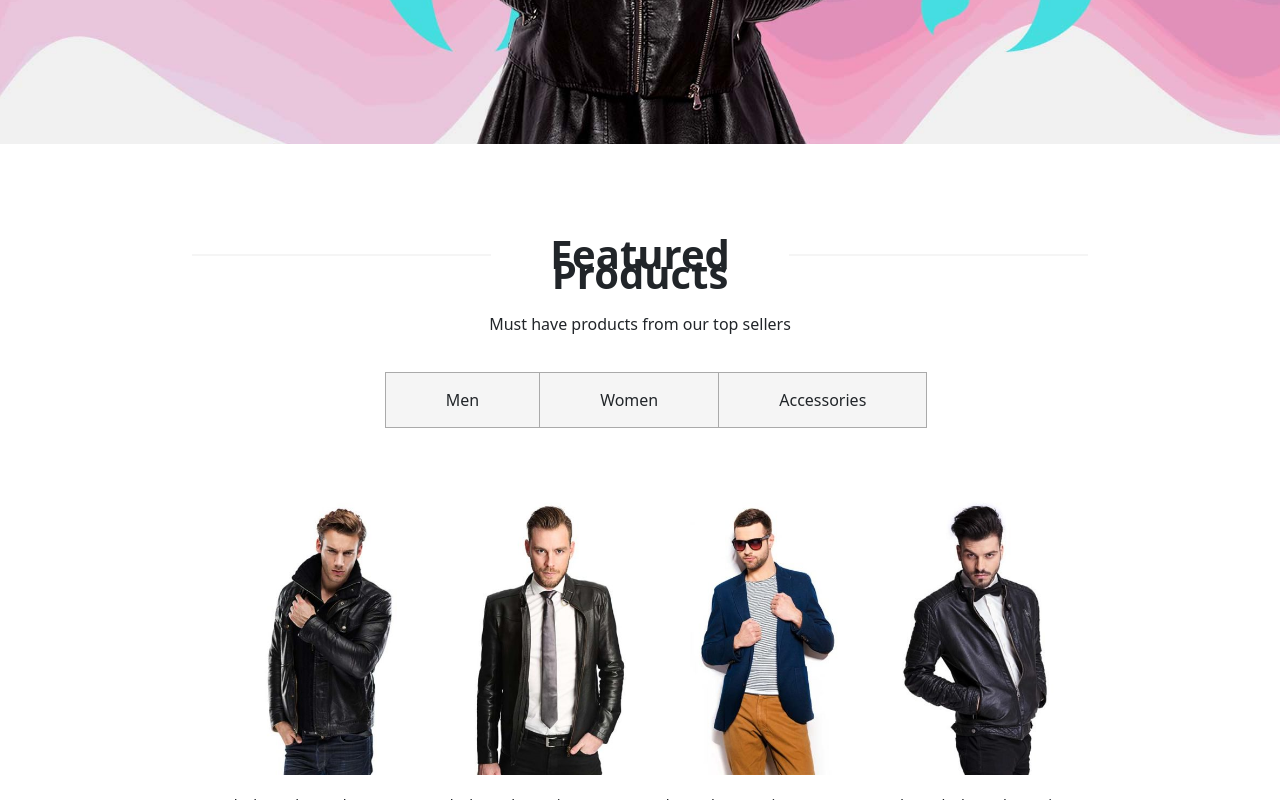
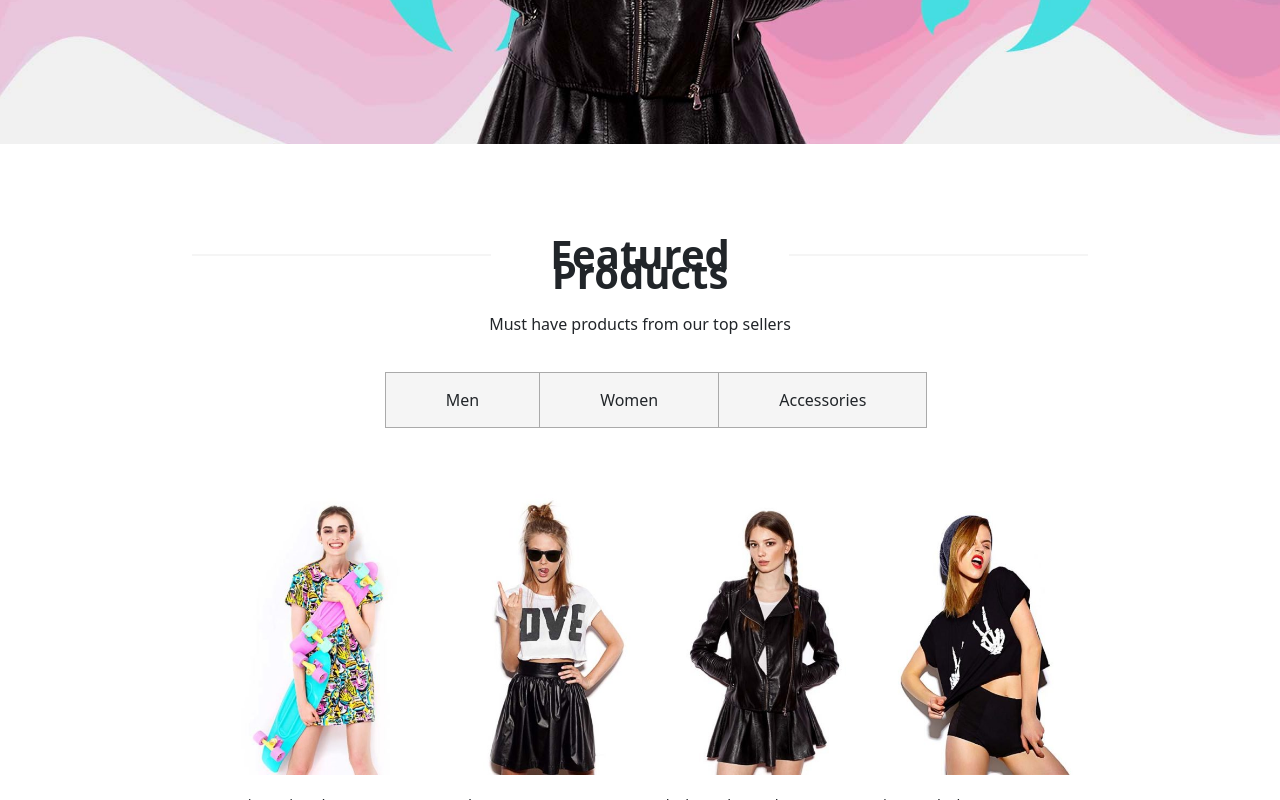
Before and after one commit to Titho93/proj-html-vuejs, a Vue app: page / in a window 1280 px wide. Both pictures are taken after a click on the item "Women". Shown: the part 657-1457 px from the top of the page. Built offline with nearby package versions, Linux system fonts and the light colour scheme.

Commit message:
[add]category in Products

```diff
--- a/src/components/Header.vue
+++ b/src/components/Header.vue
@@ -27,9 +27,12 @@ export default {
 
 <style lang="scss" scoped>
 
+@use '../scss/Main.scss';
+@use '../scss/partials/Var.scss' as *;
+
  .container-tb {
   width: 100%;
-  border-bottom: 1px solid #F5F5F5;
+  border-bottom: 1px solid $darkwhite-color;
 }
 
 
--- a/src/components/Jumbotron.vue
+++ b/src/components/Jumbotron.vue
@@ -57,5 +57,9 @@ export default {
   h4 {
     color: $white-color;
   }
+  h1 {
+    font-size: 100px;
+    color: $white-color;
+  }
 }
 </style>
--- a/src/components/partials/Bestseller.vue
+++ b/src/components/partials/Bestseller.vue
@@ -35,7 +35,7 @@ export default {
           text: 'Women,Top',
           price: '$57'
         },
-        ]
+      ]
     }
   }
 
--- a/src/components/partials/Products.vue
+++ b/src/components/partials/Products.vue
@@ -5,6 +5,8 @@ export default {
   data () {
     return {
         cards: [
+            {
+                men: [
                     {
                         image: 'black_elegant_leather_jacket-400x520.jpg',
                         font: 'fa-regular fa-square-check',
@@ -38,10 +40,66 @@ export default {
                         price: '$96'
 
                     }
-        ]
+
+                ],
+                women: [
+                    {
+                        image: 'spring_printed_dress-400x520.jpg',
+                        font: 'fa-regular fa-square-check',
+                        title: 'Spring Printed Dress',
+                        bio: 'Women,Dress',
+                        price: '$47'
+                    },
+                    {
+                        image: 'modern_love_tee-400x520.jpg',
+                        font: 'fa-regular fa-square-check',
+                        title: 'Modern Love Tee',
+                        bio: 'Women,T-Shirt',
+                        price: '$68'
+                    },
+                    {
+                        image: 'black_leather_jacket-400x520.jpg',
+                        font: 'fa-regular fa-square-check',
+                        title: 'Black Leather Jacket',
+                        bio: 'Women,Jacket,Leather',
+                        price: '$125'
+                    },
+                    {
+                        image: 'hipster_black_top-400x520.jpg',
+                        font: 'fa-regular fa-square-check',
+                        title: 'Hipster Black Top',
+                        bio: 'Women,Top',
+                        price: '$57'
+                    }
+                ],
+                accessories: [
+                    {
+                        image: 'leather_gloves-400x520.jpg',
+                        font: 'fa-regular fa-square-check',
+                        title: 'Leather Gloves',
+                        bio: 'Unisex,Gloves',
+                        price: '$45',
+
+                    },
+                    {
+                        image: 'modern_leather_boots-400x520.jpg',
+                        font: 'fa-regular fa-square-check',
+                        title: 'Modern Leather Boots',
+                        bio: 'Man,Boots',
+                        discount: '$50',
+                        price: '$30',
+                    }
+                ],
+            }
+        ],
+        selectedCategory: [],
+    }
+  },
+  methods: {
+    showCategory(category) {
+        this.selectedCategory = this.cards[0][category];
     }
   }
-
 }
 </script>
 
@@ -60,26 +118,26 @@ export default {
 
         <div class="select">
             <ul>
-                <li>Men</li>
-                <li>Women</li>
-                <li>Accessories</li>
+                <li @click="showCategory('men')">Men</li>
+                <li @click="showCategory('women')">Women</li>
+                <li @click="showCategory('accessories')">Accessories</li>
             </ul>
         </div>
 
         <div class="card-product">
             <ul>
-                <li v-for="(card,index) in cards"
-                :key="index">
+                <li v-for="item in selectedCategory"
+                :key="item.title">
                     <div class="card-pt">
                         <div class="image">
-                            <img :src="`/assets/${ card.image }`" alt="">
-                            <div class="hover-card"><i :class="card.font"></i></div>
+                            <img :src="`/assets/${ item.image }`" alt="">
+                            <div class="hover-card"><i :class="item.font"></i></div>
                         </div>
-                        <h4>{{card.title}}</h4>
-                        <span class="bio">{{card.bio}}</span>
+                        <h4>{{item.title}}</h4>
+                        <span class="bio">{{item.bio}}</span>
                         <div class="price">
-                            <span class="discount">{{card.discount}}</span>
-                            <span class="real">{{card.price}}</span>
+                            <span class="discount">{{item.discount}}</span>
+                            <span class="real">{{item.price}}</span>
                         </div>
                     </div>
                 </li>
--- a/src/scss/Main.scss
+++ b/src/scss/Main.scss
@@ -12,19 +12,6 @@
 
 body {
   overflow-x: hidden;
-}
-
-h1 {
-  font-size: 100px;
-  color: white;
-}
-
-h2 {
-  font-size: 40px;
-}
-
-h4 {
-  font-size: 15px;
 }
 
 .container-tb {
```
Also changed, not shown: src/scss/partials/Font.scss (+5 -5 lines). Lines whose indentation alone changed are shown as unchanged.
